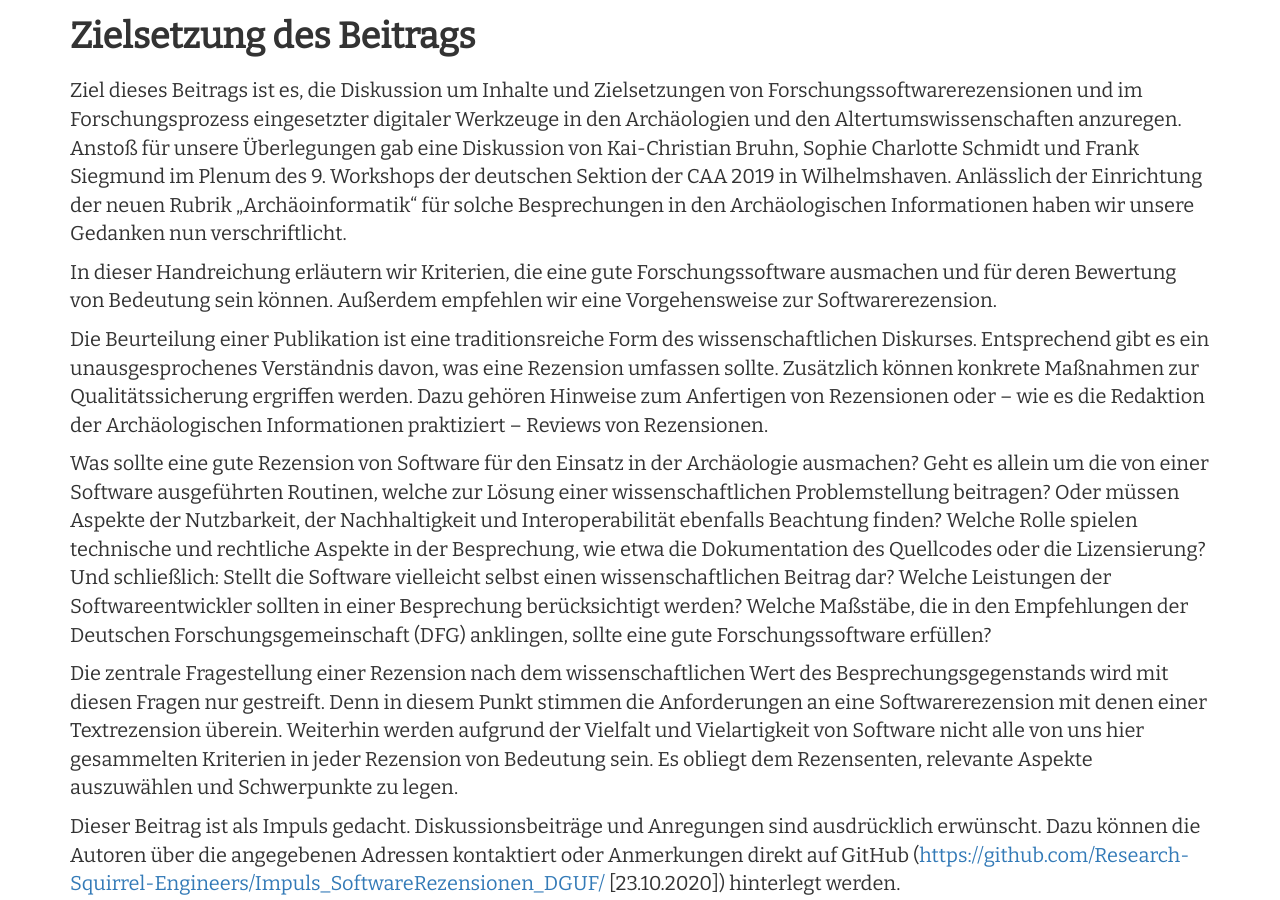
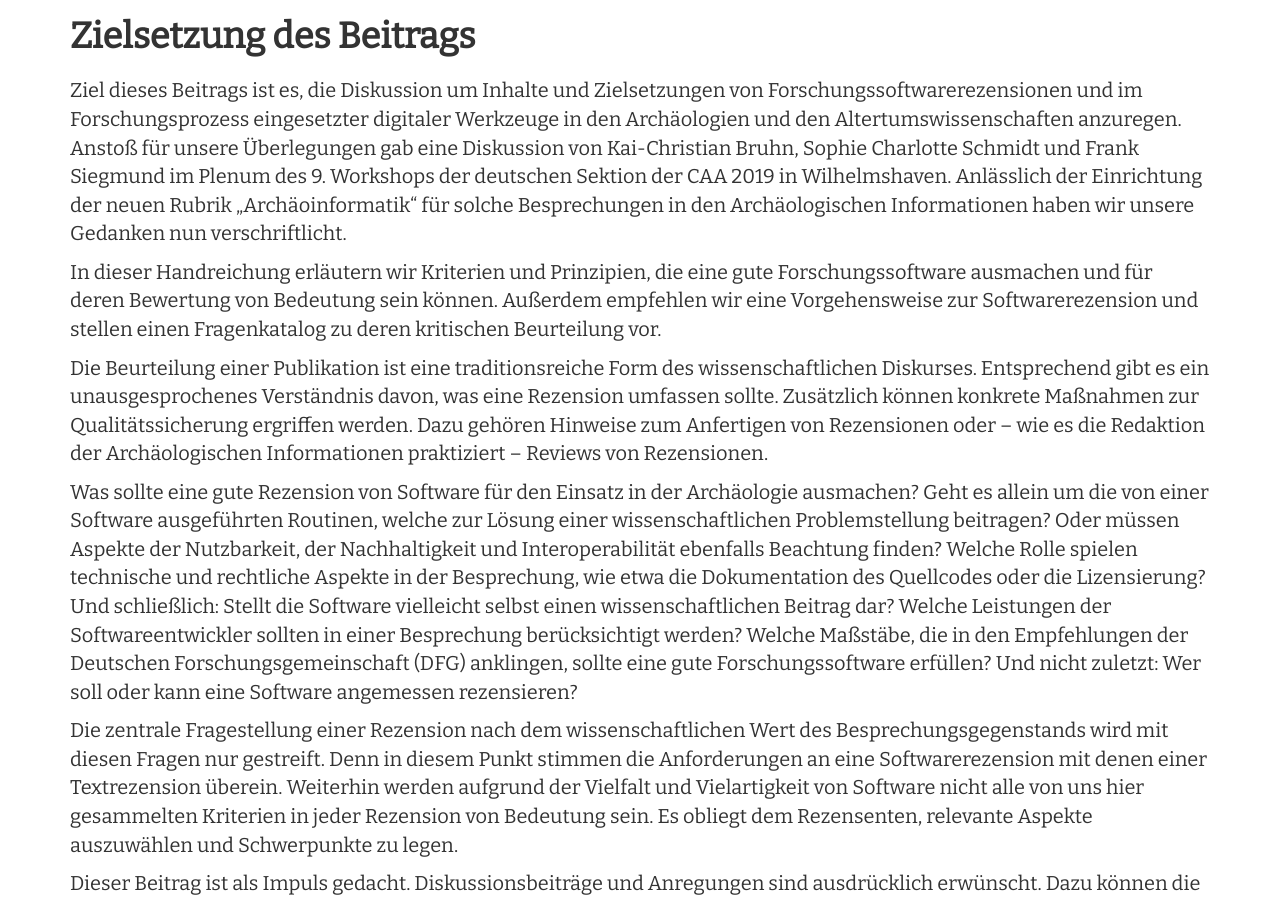
Before and after one commit to Research-Squirrel-Engineers/Impuls_SoftwareRezensionen_DGUF, a Jekyll site: the page built from Draft.md, in a window 1280 px wide and 900 px high, scrolled down 1386 px. Built offline with Jekyll 4.4.1, drawn with Linux system fonts in a browser that asks for light colours; nearby versions of some CDN libraries.

Commit message:
Ergänzungen Einleitung

```diff
--- a/Draft.md
+++ b/Draft.md
@@ -68,11 +68,11 @@ keywords_en:
 
 Ziel dieses Beitrags ist es, die Diskussion um Inhalte und Zielsetzungen von Forschungssoftwarerezensionen und im Forschungsprozess eingesetzter digitaler Werkzeuge in den Archäologien und den Altertumswissenschaften anzuregen. Anstoß für unsere Überlegungen gab eine Diskussion von Kai-Christian Bruhn, Sophie Charlotte Schmidt und Frank Siegmund im Plenum des 9. Workshops der deutschen Sektion der CAA 2019 in Wilhelmshaven. Anlässlich der Einrichtung der neuen Rubrik „Archäoinformatik“ für solche Besprechungen in den Archäologischen Informationen haben wir unsere Gedanken nun verschriftlicht.
 
-In dieser Handreichung erläutern wir Kriterien, die eine gute Forschungssoftware ausmachen und für deren Bewertung von Bedeutung sein können. Außerdem empfehlen wir eine Vorgehensweise zur Softwarerezension.
+In dieser Handreichung erläutern wir Kriterien und Prinzipien, die eine gute Forschungssoftware ausmachen und für deren Bewertung von Bedeutung sein können. Außerdem empfehlen wir eine Vorgehensweise zur Softwarerezension und stellen einen Fragenkatalog zu deren kritischen Beurteilung vor.
 
 Die Beurteilung einer Publikation ist eine traditionsreiche Form des wissenschaftlichen Diskurses. Entsprechend gibt es ein unausgesprochenes Verständnis davon, was eine Rezension umfassen sollte. Zusätzlich können konkrete Maßnahmen zur Qualitätssicherung ergriffen werden. Dazu gehören Hinweise zum Anfertigen von Rezensionen oder – wie es die Redaktion der Archäologischen Informationen praktiziert – Reviews von Rezensionen.
 
-Was sollte eine gute Rezension von Software für den Einsatz in der Archäologie ausmachen? Geht es allein um die von einer Software ausgeführten Routinen, welche zur Lösung einer wissenschaftlichen Problemstellung beitragen? Oder müssen Aspekte der Nutzbarkeit, der Nachhaltigkeit und Interoperabilität ebenfalls Beachtung finden? Welche Rolle spielen technische und rechtliche Aspekte in der Besprechung, wie etwa die Dokumentation des Quellcodes oder die Lizensierung? Und schließlich: Stellt die Software vielleicht selbst einen wissenschaftlichen Beitrag dar? Welche Leistungen der Softwareentwickler sollten in einer Besprechung berücksichtigt werden? Welche Maßstäbe, die in den Empfehlungen der Deutschen Forschungsgemeinschaft (DFG) anklingen, sollte eine gute Forschungssoftware erfüllen?
+Was sollte eine gute Rezension von Software für den Einsatz in der Archäologie ausmachen? Geht es allein um die von einer Software ausgeführten Routinen, welche zur Lösung einer wissenschaftlichen Problemstellung beitragen? Oder müssen Aspekte der Nutzbarkeit, der Nachhaltigkeit und Interoperabilität ebenfalls Beachtung finden? Welche Rolle spielen technische und rechtliche Aspekte in der Besprechung, wie etwa die Dokumentation des Quellcodes oder die Lizensierung? Und schließlich: Stellt die Software vielleicht selbst einen wissenschaftlichen Beitrag dar? Welche Leistungen der Softwareentwickler sollten in einer Besprechung berücksichtigt werden? Welche Maßstäbe, die in den Empfehlungen der Deutschen Forschungsgemeinschaft (DFG) anklingen, sollte eine gute Forschungssoftware erfüllen? Und nicht zuletzt: Wer soll oder kann eine Software angemessen rezensieren?
 
 Die zentrale Fragestellung einer Rezension nach dem wissenschaftlichen Wert des Besprechungsgegenstands wird mit diesen Fragen nur gestreift. Denn in diesem Punkt stimmen die Anforderungen an eine Softwarerezension mit denen einer Textrezension überein. Weiterhin werden aufgrund der Vielfalt und Vielartigkeit von Software nicht alle von uns hier gesammelten Kriterien in jeder Rezension von Bedeutung sein. Es obliegt dem Rezensenten, relevante Aspekte auszuwählen und Schwerpunkte zu legen.
 
```
